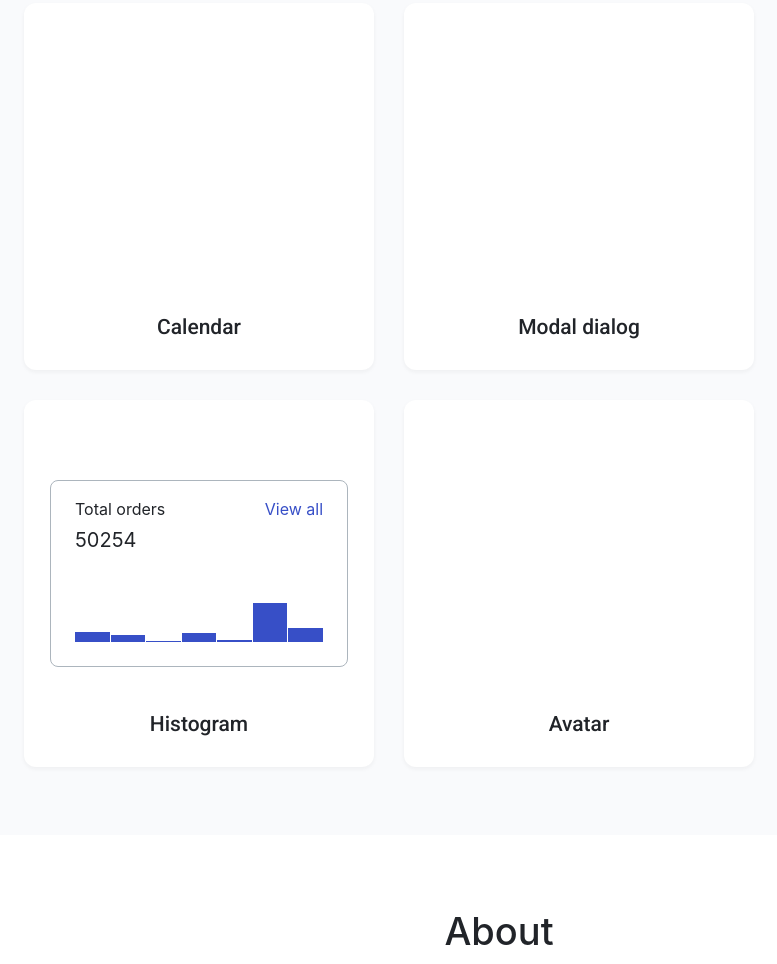
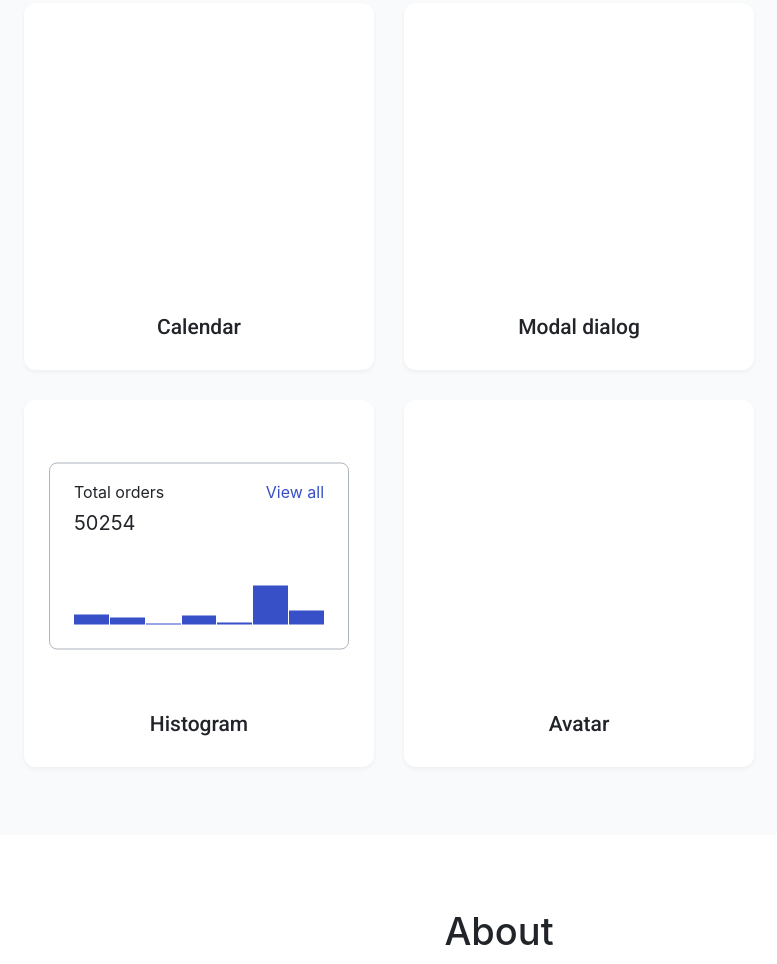
Before and after one commit to js-tasks-ru/htmlcss-20220519_n-zbiranik, a website: page index.html in a window 1280 px wide. Shown: the part 699-1663 px from the top of the page, without its empty margins (141-918 px from the left). Drawn offline with Linux system fonts and the light colour scheme.

Commit message:
lection 4 Карточки на главной странице - fix 2

```diff
--- a/components/card/card.css
+++ b/components/card/card.css
@@ -7,6 +7,7 @@
     display: flex;
     flex-direction: column;
     justify-content: space-between;
+    align-items: center;
 }
 
 .card__title{
@@ -19,3 +20,7 @@
     color: var(--black);
     padding-bottom: 30px;
 }
+
+.card__preview{
+    flex-grow: 1;
+}
--- a/components/histogram/histogram.css
+++ b/components/histogram/histogram.css
@@ -71,7 +71,9 @@
 }
 
 .histogram_preview{
-    margin-top: 80px;
-    margin-left: 26px;
-    margin-right: 26px;
+    width: 300px;
+    box-sizing: border-box;
+    position: relative;
+    top: 50%;
+    transform: translateY(-50%);
 }
```
